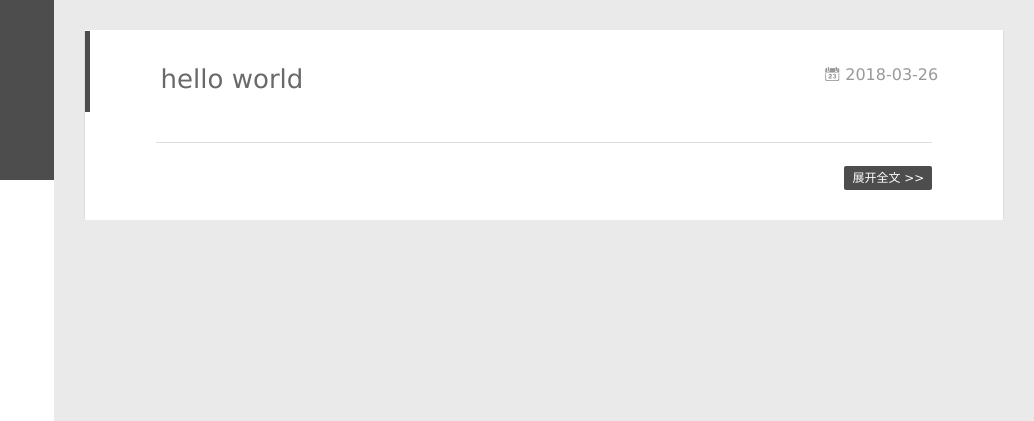
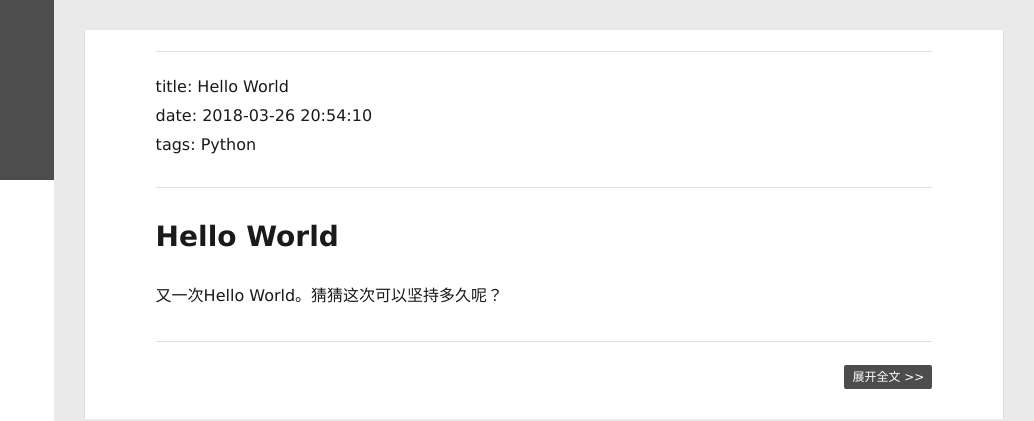
Before and after one commit to Shandy-Lv/shandy-lv.github.io, a plain HTML site: page index.html in a window 1280 px wide. Shown: the top 421 px of the page, 246-1280 px from the left. Drawn offline with Linux system fonts and the light colour scheme.

Commit message:
Site updated: 2018-03-28 19:06:28

```diff
--- a/content.json
+++ b/content.json
@@ -1 +1 @@
-[{"title":"hello world","date":"2018-03-26T12:54:10.000Z","path":"2018/03/26/hello-world-1/","tags":[]}]
+[{"title":"","date":"2018-03-26T12:54:10.000Z","path":"2018/03/26/hello-world-1/","tags":[]}]
--- a/index.html
+++ b/index.html
@@ -138,23 +138,12 @@
     <article id="post-hello-world-1" class="article article-type-post  article-index" itemscope itemprop="blogPost">
   <div class="article-inner">
 
-      <header class="article-header">
-
-
-    <h1 itemprop="name">
-      <a class="article-title" href="/2018/03/26/hello-world-1/">hello world</a>
-    </h1>
-
-
-
-        <a href="/2018/03/26/hello-world-1/" class="archive-article-date">
-  	<time datetime="2018-03-26T12:54:10.000Z" itemprop="datePublished"><i class="icon-calendar icon"></i>2018-03-26</time>
-</a>
-
-      </header>
-
     <div class="article-entry" itemprop="articleBody">
 
+        <hr>
+<p>title: Hello World<br>date: 2018-03-26 20:54:10<br>tags: Python</p>
+<hr>
+<h1 id="Hello-World"><a href="#Hello-World" class="headerlink" title="Hello World"></a>Hello World</h1><p>又一次Hello World。猜猜这次可以坚持多久呢？</p>
 
 
 
@@ -333,7 +322,7 @@ return o(i(t),arguments.length<2?void 0:u(arguments[1]))}})},function(t,n,r){var
 
     	<section class="tools-section tools-section-me" q-show="aboutme">
 
-  	  		<div class="aboutme-wrap" id="js-aboutme">测试工程师，Python初学者</div>
+  	  		<div class="aboutme-wrap" id="js-aboutme">再不疯狂我们就老啦</div>
 
     	</section>
 
```
Also changed, not shown: 2018/03/26/hello-world-1/index.html (+13 -21 lines), archives/2018/03/index.html (+1 -7 lines), archives/2018/index.html (+1 -7 lines), archives/index.html (+1 -7 lines).
